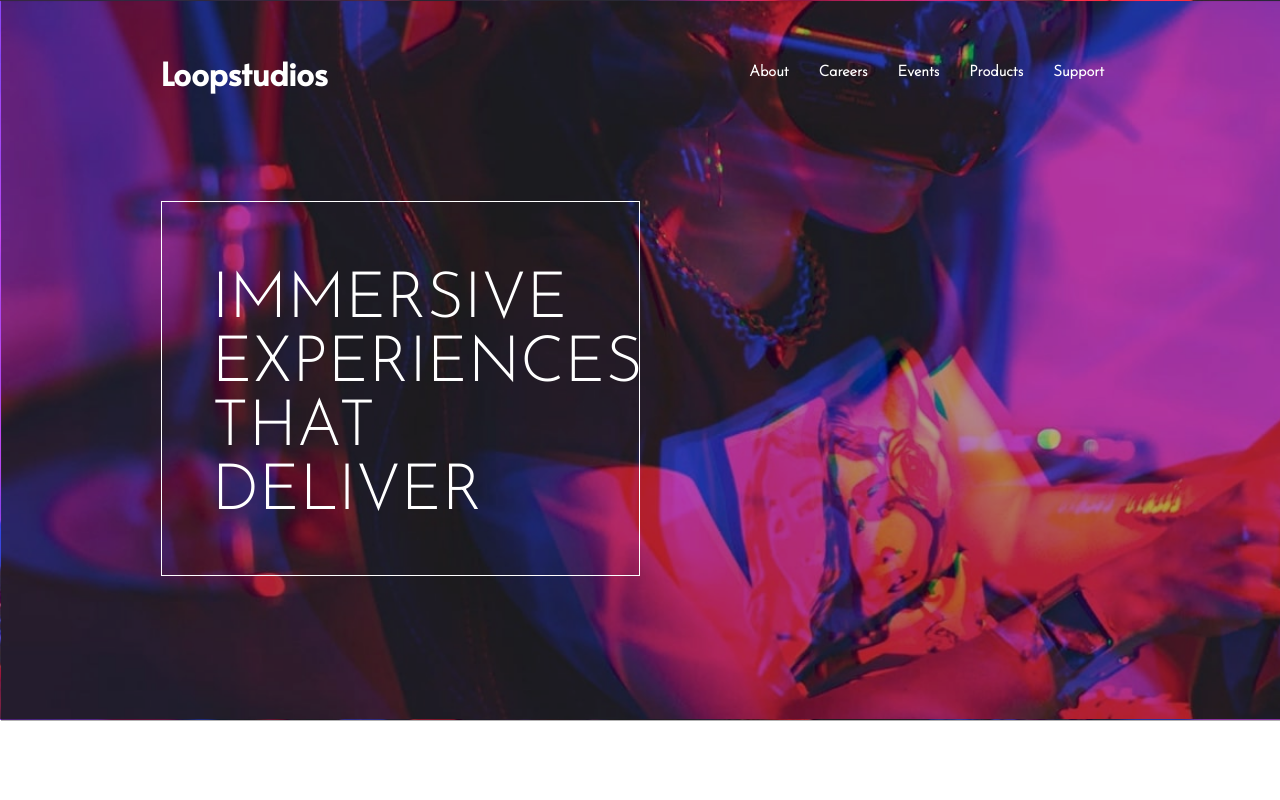
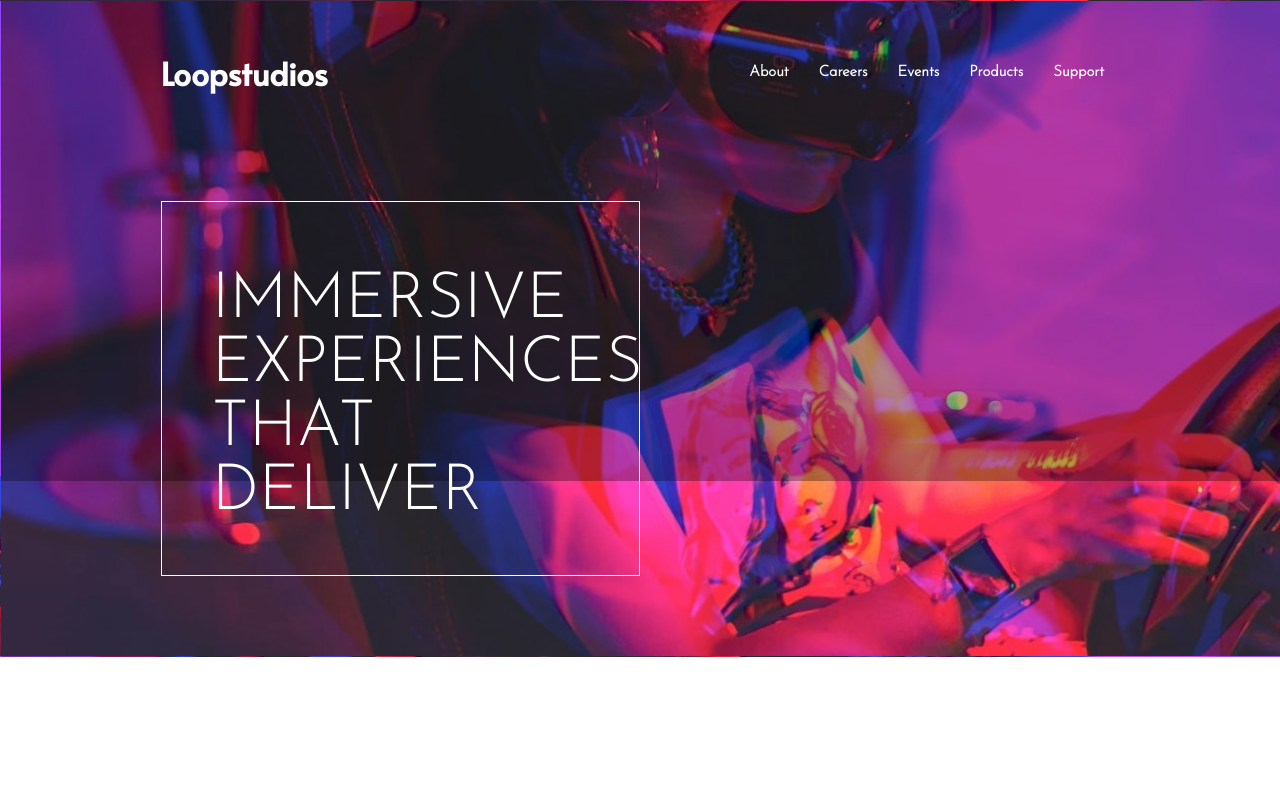
Before and after one commit to vk17-starlord/-Loopstudios, a plain HTML site: page index.html in a window 1280 px wide. Shown: the top 800 px of the page. Drawn offline with nearby package versions, Linux system fonts and the light colour scheme.

Commit message:
fixed landing page size

```diff
--- a/style.scss
+++ b/style.scss
@@ -25,11 +25,11 @@ overflow-x: hidden;
         background-color: rgba($color: #000000, $alpha: .3);
         width: 100%;
         position: absolute;
-        min-height: 90vh;
+        min-height: 60vh;
     }
     border: 1px solid rgba(255, 255, 255, 0);
     width: 100%;
-    min-height: 90vh;
+    min-height: 60vh;
     background-image: url(./images/desktop/image-hero.jpg);
 .hero-card{
 width: 50%;
```
Also changed, not shown: style.css.
